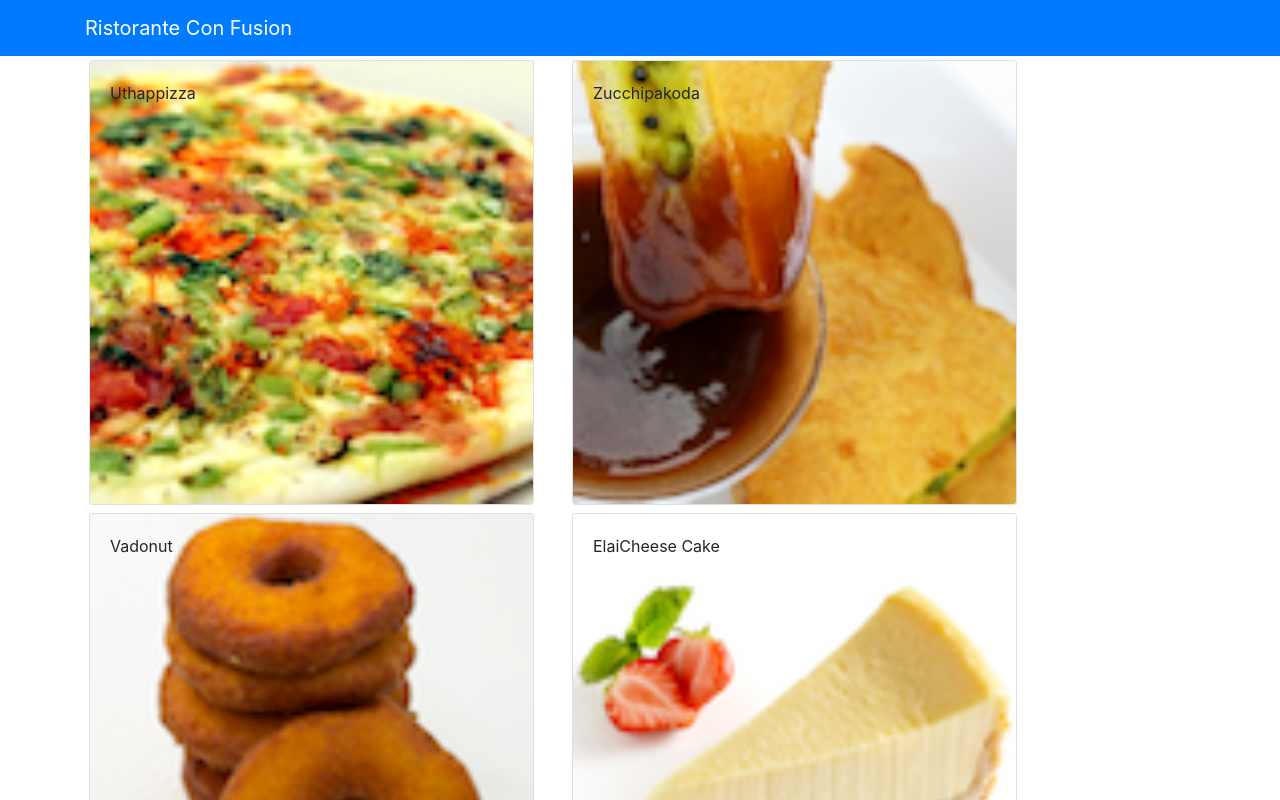
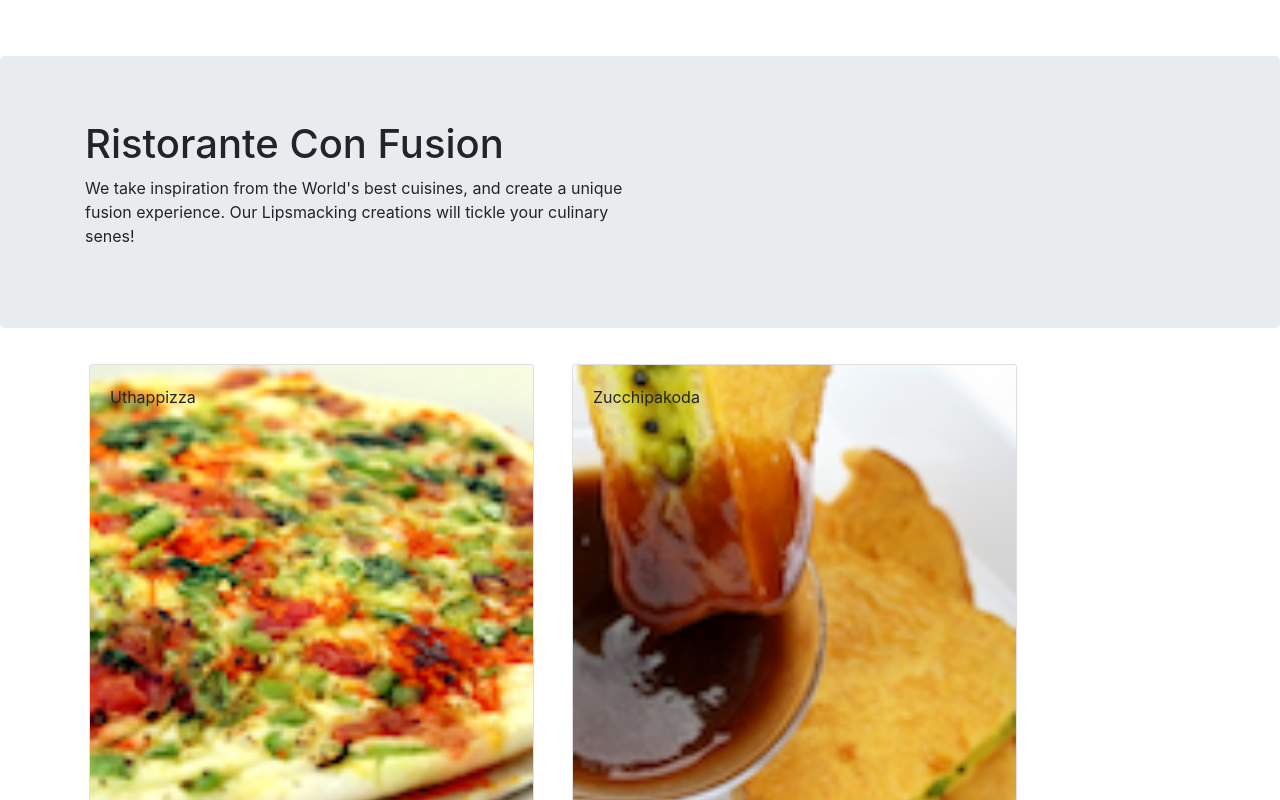
Before and after one commit to granulatedsugar/Full-Stack-Web-Dev-React-Specialization, a React (Create React App) app in the folder Front-End Web Development with React/confusion/: page / in a window 1280 px wide. Shown: the top 800 px of the page. Built offline with nearby package versions, Linux system fonts and the light colour scheme.

Commit message:
Header.js

```diff
--- a/Front-End Web Development with React/confusion/package.json
+++ b/Front-End Web Development with React/confusion/package.json
@@ -6,6 +6,8 @@
     "@testing-library/jest-dom": "^5.11.9",
     "@testing-library/react": "^11.2.5",
     "@testing-library/user-event": "^12.7.0",
+    "bootstrap-social": "^5.1.1",
+    "font-awesome": "^4.7.0",
     "react": "^17.0.1",
     "react-dom": "^17.0.1",
     "react-scripts": "4.0.2",
--- /dev/null
+++ b/Front-End Web Development with React/confusion/src/components/HeaderComponent.js
@@ -0,0 +1,29 @@
+import React, { Component } from 'react';
+import { Navbar, NavbarBrand, Jumbotron } from 'reactstrap';
+
+class Header extends Component {
+    render() {
+        return (
+            // Use react fragment short form <> </>
+            <React.Fragment>
+                <Navbar dark>
+                    <div className="container">
+                        <NavbarBrand href="/">Ristorante Con Fusion</NavbarBrand>
+                    </div>
+                </Navbar>
+                <Jumbotron>
+                    <div className="container">
+                        <div className="row row-header">
+                            <div className="col-12 col-sm-6">
+                                <h1>Ristorante Con Fusion</h1>
+                                <p>We take  inspiration from the World's best cuisines, and create a unique fusion experience. Our Lipsmacking creations will tickle your culinary senes!</p>
+                            </div>
+                        </div>
+                    </div>
+                </Jumbotron>
+            </React.Fragment>
+        );
+    }
+}
+
+export default Header;
--- a/Front-End Web Development with React/confusion/src/components/MainComponent.js
+++ b/Front-End Web Development with React/confusion/src/components/MainComponent.js
@@ -1,7 +1,7 @@
 import React, { Component } from 'react';
-import { Navbar, NavbarBrand } from 'reactstrap';
 import Menu from './MenuComponent';
 import DishDetail from './DishdetailComponent';
+import Header from './HeaderComponent';
 import { DISHES } from '../shared/dishes';
 
 class Main extends Component {
@@ -21,11 +21,7 @@
   render() {
     return (
       <div>
-        <Navbar dark color="primary">
-          <div className="container">
-            <NavbarBrand href="/">Ristorante Con Fusion</NavbarBrand>
-          </div>
-        </Navbar>
+        <Header />
         <Menu dishes={this.state.dishes} onClick={(dishId) => this.onDishSelect(dishId)} />
         <DishDetail dish={this.state.dishes.filter((dish) => dish.id === this.state.selectedDish)[0]} />
       </div>
--- a/Front-End Web Development with React/confusion/src/index.js
+++ b/Front-End Web Development with React/confusion/src/index.js
@@ -4,6 +4,8 @@
 import './index.css';
 import App from './App';
 import reportWebVitals from './reportWebVitals';
+import 'font-awesome/css/font-awesome.min.css';
+import 'bootstrap-social/bootstrap-social.css';
 
 ReactDOM.render(
   <React.StrictMode>
```
Also changed, not shown: 1 other file (tests, documents, lock files or other folders).
